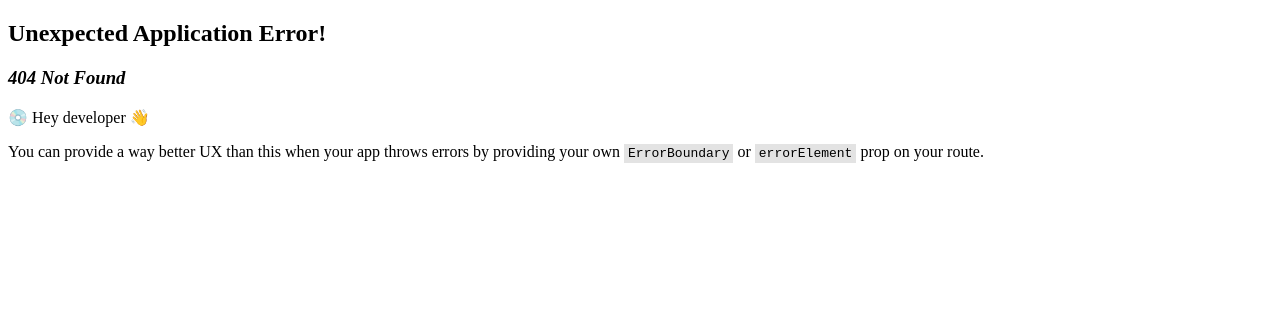
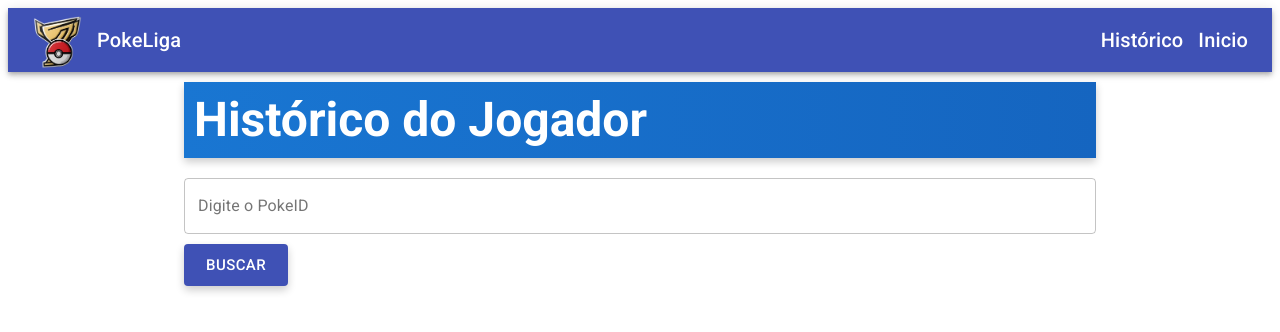
Before and after one commit to ArthurFSS/PokeLiga, a React (Vite) app: page /history in a window 1280 px wide. Before the commit this address had no page. Shown: the top 332 px of the page. Built offline with nearby package versions, Linux system fonts and the light colour scheme.

Commit message:
estrutura de historico

```diff
--- a/src/components/AppBar.jsx
+++ b/src/components/AppBar.jsx
@@ -44,6 +44,9 @@ export default function ButtonAppBar({ user }) {
             PokeLiga
           </Typography>
           <Typography variant="h6">
+            <Link to="/history" className={classes.inicio}>Histórico</Link>
+          </Typography>
+          <Typography variant="h6">
             <Link to="/" className={classes.inicio}>Inicio</Link>
           </Typography>
           {/* {user ? (
--- a/src/main.jsx
+++ b/src/main.jsx
@@ -9,6 +9,7 @@ import Table from './pages/Table';
 import TableGlc from './pages/TableGlc';
 import Login from './pages/Login';
 import Profile from './pages/Profile';
+import PlayerHistory from './pages/PlayerHistory';
 import PrivateRoute from './components/PrivateRoute';
 import { GoogleOAuthProvider } from '@react-oauth/google';
 
@@ -23,6 +24,8 @@ const router = createBrowserRouter([
       { path: "/upload", element: <Uploader /> },
       { path: "/ligaGlc/:id", element: <TableGlc /> },
       { path: "/login", element: <Login /> },
+      { path: "/history", element: <PlayerHistory /> },
+
       {
         path: "/profile",
         element: (
--- /dev/null
+++ b/src/pages/PlayerHistory.jsx
@@ -0,0 +1,204 @@
+import React, { useState } from 'react';
+import {
+  TextField,
+  Button,
+  Card,
+  CardContent,
+  Typography,
+  CircularProgress,
+  Container,
+  Box,
+} from '@material-ui/core';
+import { blue, green, red, yellow, purple, indigo } from '@material-ui/core/colors';
+
+const PlayerHistory = () => {
+  const [pokeId, setPokeId] = useState('');
+  const [playerData, setPlayerData] = useState(null);
+  const [loading, setLoading] = useState(false);
+  const [error, setError] = useState('');
+
+  const url = 'https://atwiiister.meudesk.top/liga/playerHistory/';
+
+  const handleSearch = async () => {
+    if (!pokeId) {
+      setError('Por favor, insira um PokeID');
+      return;
+    }
+
+    setError('');
+    setLoading(true);
+
+    try {
+      const response = await fetch(url + pokeId);
+      if (!response.ok) {
+        throw new Error('Erro ao buscar dados');
+      }
+
+      const data = await response.json();
+      setPlayerData(data);
+    } catch (err) {
+      setError('Erro ao buscar dados');
+    } finally {
+      setLoading(false);
+    }
+  };
+
+  return (
+    <Container maxWidth="md">
+      {/* Título como Banner */}
+      <Box
+        textAlign="center"
+        py={4}
+        mb={4}
+        style={{
+          background: 'linear-gradient(to right, #1976d2, #1565c0)',
+          color: 'white',
+          borderRadius: '0px',
+          boxShadow: '0 4px 8px rgba(0,0,0,0.2)',
+          padding: '10px',
+          marginTop: '10px'
+        }}
+      >
+        <Typography variant="h3" component="h1"
+        style={{
+          fontWeight: 'bold',
+
+         }}>
+          Histórico do Jogador
+        </Typography>
+      </Box>
+
+      {/* Input e Botão de Buscar */}
+      <Box display="flex" justifyContent="center" alignItems="center" mb={4} gap={2}
+
+      style={{
+        marginTop: '20px',
+        marginBottom: '10px'
+       }}
+      >
+        <TextField
+          type="number"
+          value={pokeId}
+          onChange={(e) => setPokeId(e.target.value)}
+          label="Digite o PokeID"
+          variant="outlined"
+          fullWidth
+        />
+        <Button
+          onClick={handleSearch}
+          variant="contained"
+          color="primary"
+          size="large"
+          style={{
+            boxShadow: '0 4px 8px rgba(0,0,0,0.2)',
+            marginTop: '10px',
+          }}
+        >
+          Buscar
+        </Button>
+      </Box>
+
+      {/* Mensagens de Loading e Erro */}
+      {loading && (
+        <Box textAlign="center" mb={4}>
+          <CircularProgress />
+        </Box>
+      )}
+      {error && (
+        <Box mb={4}>
+        </Box>
+      )}
+
+      {/* Exibição dos Dados */}
+      {playerData && (
+        <Card elevation={3}>
+          <CardContent>
+            <Typography variant="h4" component="h2" color="primary" gutterBottom>
+              {playerData.PlayerNome}
+            </Typography>
+            <Box component="ul" style={{ listStyle: 'none', paddingLeft: 0 }}>
+              <li style={{ display: 'flex', alignItems: 'center', marginBottom: '8px' }}>
+                <span
+                  style={{
+                    height: '12px',
+                    width: '12px',
+                    borderRadius: '50%',
+                    backgroundColor: blue[500],
+                    display: 'inline-block',
+                    marginRight: '8px',
+                  }}
+                ></span>
+                <Typography variant="body1" color="textSecondary">
+                  Total de Partidas: {playerData.totalPartidas}
+                </Typography>
+              </li>
+              <li style={{ display: 'flex', alignItems: 'center', marginBottom: '8px' }}>
+                <span
+                  style={{
+                    height: '12px',
+                    width: '12px',
+                    borderRadius: '50%',
+                    backgroundColor: green[500],
+                    display: 'inline-block',
+                    marginRight: '8px',
+                  }}
+                ></span>
+                <Typography variant="body1" color="textSecondary">
+                  Total de Vitórias: {playerData.totalVitorias}
+                </Typography>
+              </li>
+              <li style={{ display: 'flex', alignItems: 'center', marginBottom: '8px' }}>
+                <span
+                  style={{
+                    height: '12px',
+                    width: '12px',
+                    borderRadius: '50%',
+                    backgroundColor: red[500],
+                    display: 'inline-block',
+                    marginRight: '8px',
+                  }}
+                ></span>
+                <Typography variant="body1" color="textSecondary">
+                  Total de Derrotas: {playerData.totalDerrotas}
+                </Typography>
+              </li>
+              <li style={{ display: 'flex', alignItems: 'center', marginBottom: '8px' }}>
+                <span
+                  style={{
+                    height: '12px',
+                    width: '12px',
+                    borderRadius: '50%',
+                    backgroundColor: yellow[700],
+                    display: 'inline-block',
+                    marginRight: '8px',
+                  }}
+                ></span>
+                <Typography variant="body1" color="textSecondary">
+                  Total de Empates: {playerData.totalEmpates}
+                </Typography>
+              </li>
+              <li>
+                <Typography variant="body1" color="textSecondary" style={{ fontWeight: 'bold' }}>
+                  Jogador que mais ganhou de você:
+                </Typography>
+                <Typography variant="body2" color="textSecondary" style={{ marginLeft: '16px' }}>
+                  {playerData.playerMaisPerdeuNome} ({playerData.totalDerrotasParaEssePlayer} vezes)
+                </Typography>
+              </li>
+              <li>
+                <Typography variant="body1" color="textSecondary" style={{ fontWeight: 'bold' }}>
+                  Jogador que mais perdeu de você:
+                </Typography>
+                <Typography variant="body2" color="textSecondary" style={{ marginLeft: '16px' }}>
+                  {playerData.playerMaisGanhouNome} ({playerData.totalVitoriasDessePlayer} vezes)
+                </Typography>
+              </li>
+            </Box>
+          </CardContent>
+        </Card>
+      )}
+    </Container>
+  );
+};
+
+export default PlayerHistory;
```
